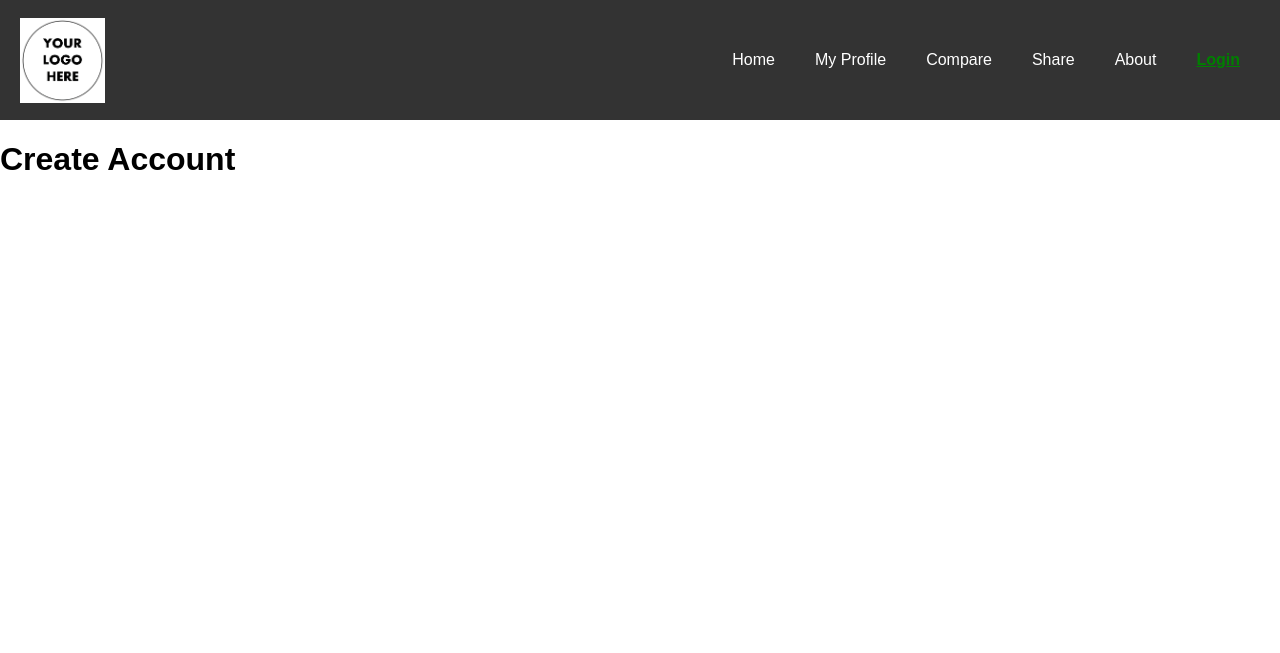
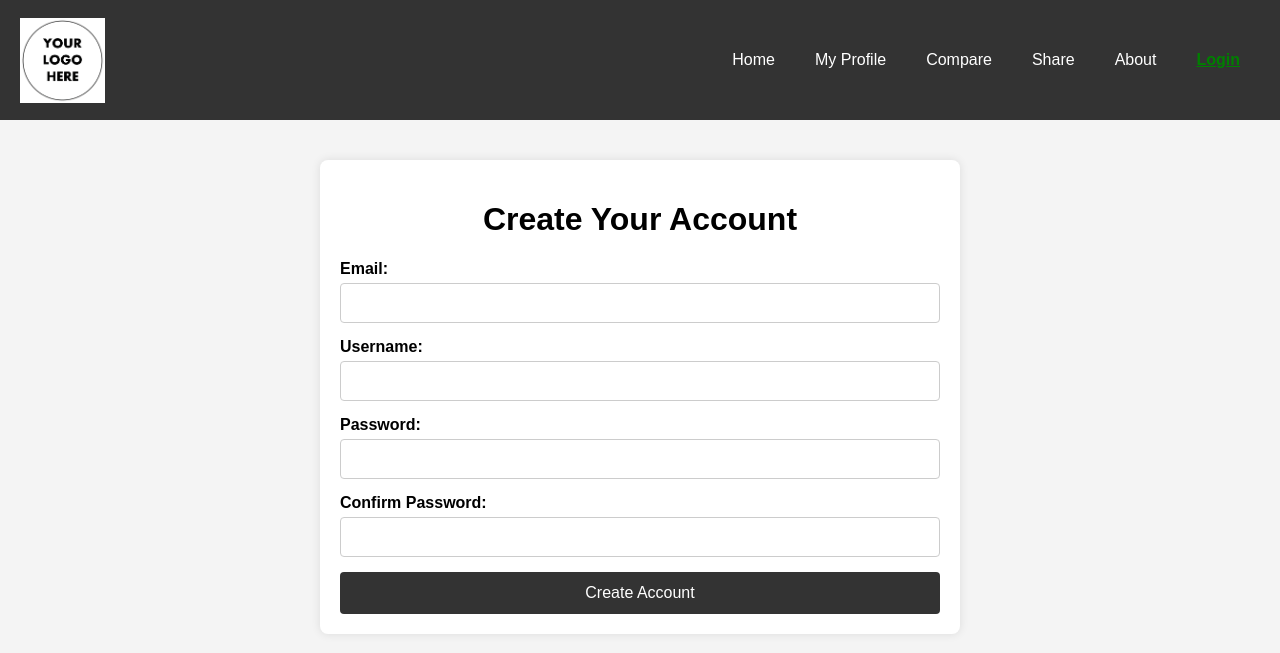
Before and after one commit to Milooooo20/CITS3403_Project-Group76, a Python web app: template local setup/app/templates/create_account.html in a window 1280 px wide. Shown: the top 653 px of the page. Run offline with Jinja, Linux system fonts and the light colour scheme; the template is opened without the code that fills it, so the values that code supplies are empty.

Commit message:
Update create_account.html
Added an actual page for create_account

```diff
--- a/local setup/app/templates/create_account.html
+++ b/local setup/app/templates/create_account.html
@@ -6,7 +6,9 @@
         body {
             margin: 0;
             font-family: Arial, sans-serif;
+            background-color: #f4f4f4;
         }
+
         .navbar {
             background-color: #333;
             display: flex;
@@ -17,6 +19,7 @@
             padding: 0px 20px;
             overflow: hidden;
         }
+
         .navbar a {
             float: left;
             display: block;
@@ -25,20 +28,68 @@
             padding: 14px 20px;
             text-decoration: none;
         }
+
         .navbar a:hover {
-            /*background-color: #575757;*/
             font-weight: bolder;
         }
+
         .navbar a.active {
             color: green;
             font-weight: bold;
             text-decoration: underline;
         }
+
+        .content {
+            padding: 20px;
+            max-width: 600px;
+            margin: 40px auto;
+            background-color: #fff;
+            border-radius: 8px;
+            box-shadow: 0 0 10px rgba(0,0,0,0.1);
+        }
+
+        form {
+            display: flex;
+            flex-direction: column;
+        }
+
+        label {
+            margin-bottom: 5px;
+            font-weight: bold;
+        }
+
+        input[type="text"],
+        input[type="email"],
+        input[type="password"] {
+            padding: 10px;
+            margin-bottom: 15px;
+            border: 1px solid #ccc;
+            border-radius: 4px;
+            font-size: 16px;
+        }
+
+        input[type="submit"] {
+            background-color: #333;
+            color: white;
+            padding: 12px;
+            border: none;
+            border-radius: 4px;
+            cursor: pointer;
+            font-size: 16px;
+        }
+
+        input[type="submit"]:hover {
+            background-color: #555;
+        }
+
+        h1 {
+            text-align: center;
+        }
+
         .nav-right {
             float: right;
         }
     </style>
-
 </head>
 <body>
     <div class="navbar">
@@ -52,5 +103,24 @@
             <a href="sign_in.html" class="active">Login</a>
         </div>
     </div>
-    <h1>Create Account</h1>
+
+    <div class="content">
+        <h1>Create Your Account</h1>
+        <form action="profile.html" method="get">
+            <label for="email">Email:</label>
+            <input type="email" id="email" name="email" required>
+
+            <label for="username">Username:</label>
+            <input type="text" id="username" name="username" required>
+
+            <label for="password">Password:</label>
+            <input type="password" id="password" name="password" required>
+
+            <label for="confirm-password">Confirm Password:</label>
+            <input type="password" id="confirm-password" name="confirm-password" required>
+
+            <input type="submit" value="Create Account">
+        </form>
+    </div>
 </body>
+</html>
```
